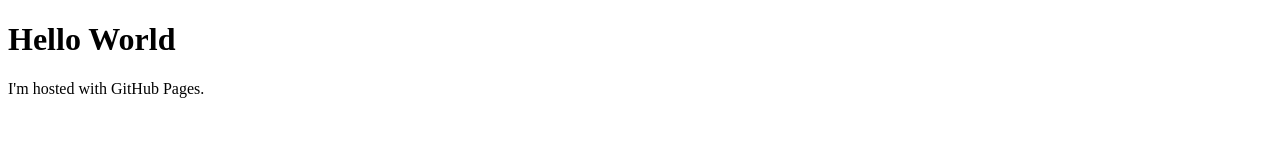
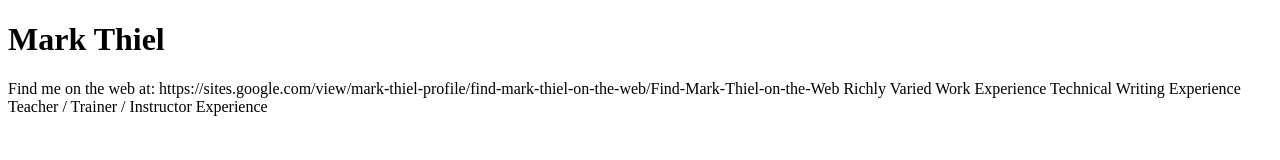
Before and after one commit to Mark-Thiel/Communications, a plain HTML site: page index.html in a window 1280 px wide. Drawn offline with Linux system fonts and the light colour scheme.

Commit message:
Rudimentary index.html
Signed-off-by: Communications <47089503+Mark-Thiel@users.noreply.github.com>

```diff
--- a/index.html
+++ b/index.html
@@ -1,7 +1,17 @@
 <!DOCTYPE html>
 <html>
 <body>
-<h1>Hello World</h1>
-<p>I'm hosted with GitHub Pages.</p>
+<h1>Mark Thiel</h1>
+<p>Find me on the web at:
+https://sites.google.com/view/mark-thiel-profile/find-mark-thiel-on-the-web/Find-Mark-Thiel-on-the-Web
+
+Richly Varied Work Experience
+
+Technical Writing Experience
+
+Teacher / Trainer / Instructor Experience
+
+
+</p>
 </body>
 </html>
```
